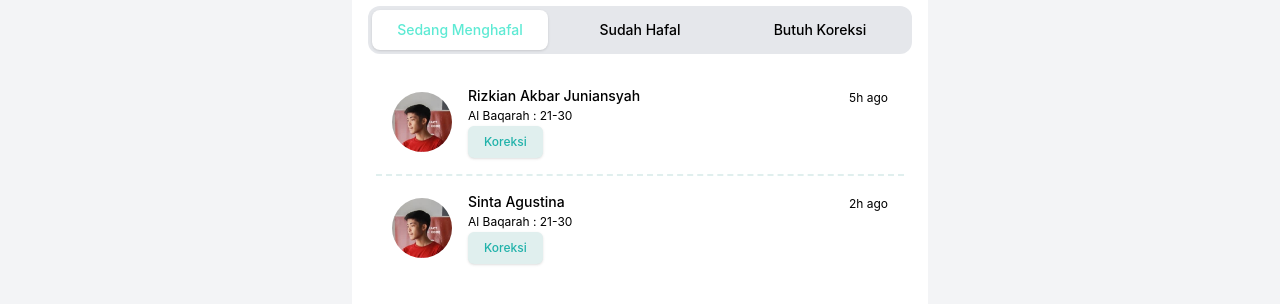
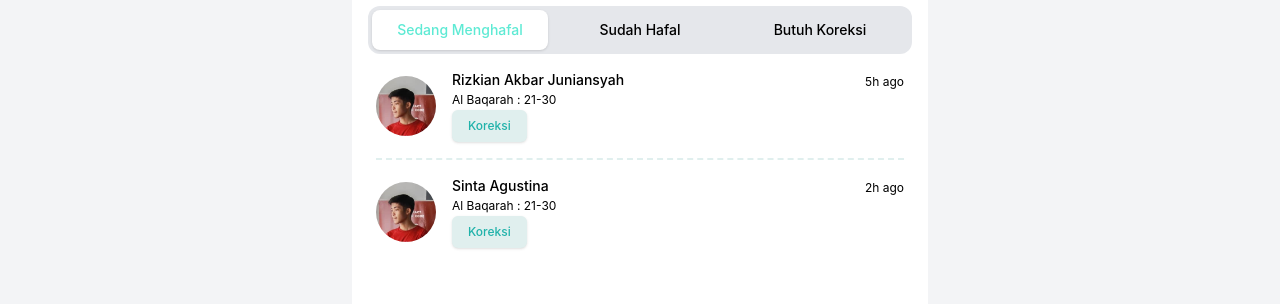
Before and after one commit to rizkianakbar/quran-community, a Next.js app: page / in a window 1280 px wide. Shown: the part 842-1146 px from the top of the page. Built offline with nearby package versions, Linux system fonts and the light colour scheme.

Commit message:
fix: position is broken

```diff
--- a/components/ui/tab/index.tsx
+++ b/components/ui/tab/index.tsx
@@ -99,7 +99,10 @@ export default function Tabs() {
             >
               <ul className="divide-y-2 divide-quranmemo-secondary divide-dashed">
                 {posts.map((post) => (
-                  <li key={post.id} className="hover:bg-coolGray-100 p-4 ">
+                  <li
+                    key={post.id}
+                    className="hover:bg-coolGray-100 first:pt-0 pt-4 pb-4"
+                  >
                     {/* make a photo in left position and the text in right position and the date is in the right corner of the screen*/}
                     <div className="flex flex-col ">
                       <div className="flex-1">
@@ -141,17 +144,6 @@ export default function Tabs() {
                 ))}
               </ul>
             </Tab.Panel>
-            //         <a
-            //           href="#"
-            //           className={classNames(
-            //             'absolute inset-0 rounded-md',
-            //             'focus:z-10 focus:outline-none focus:ring-2 ring-blue-400'
-            //           )}
-            //         />
-            //       </li>
-            //     ))}
-            //   </ul>
-            // </Tab.Panel>
           ))}
         </Tab.Panels>
       </Tab.Group>
```
